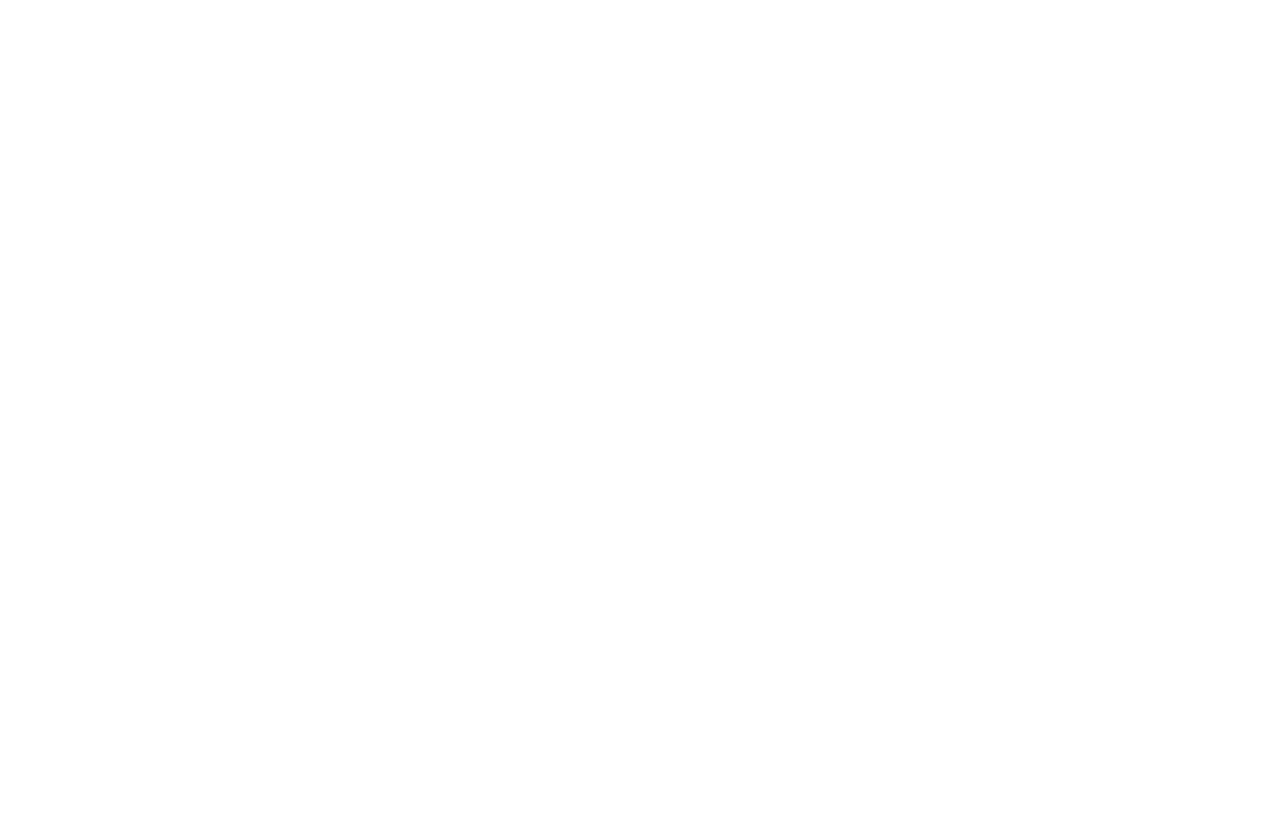
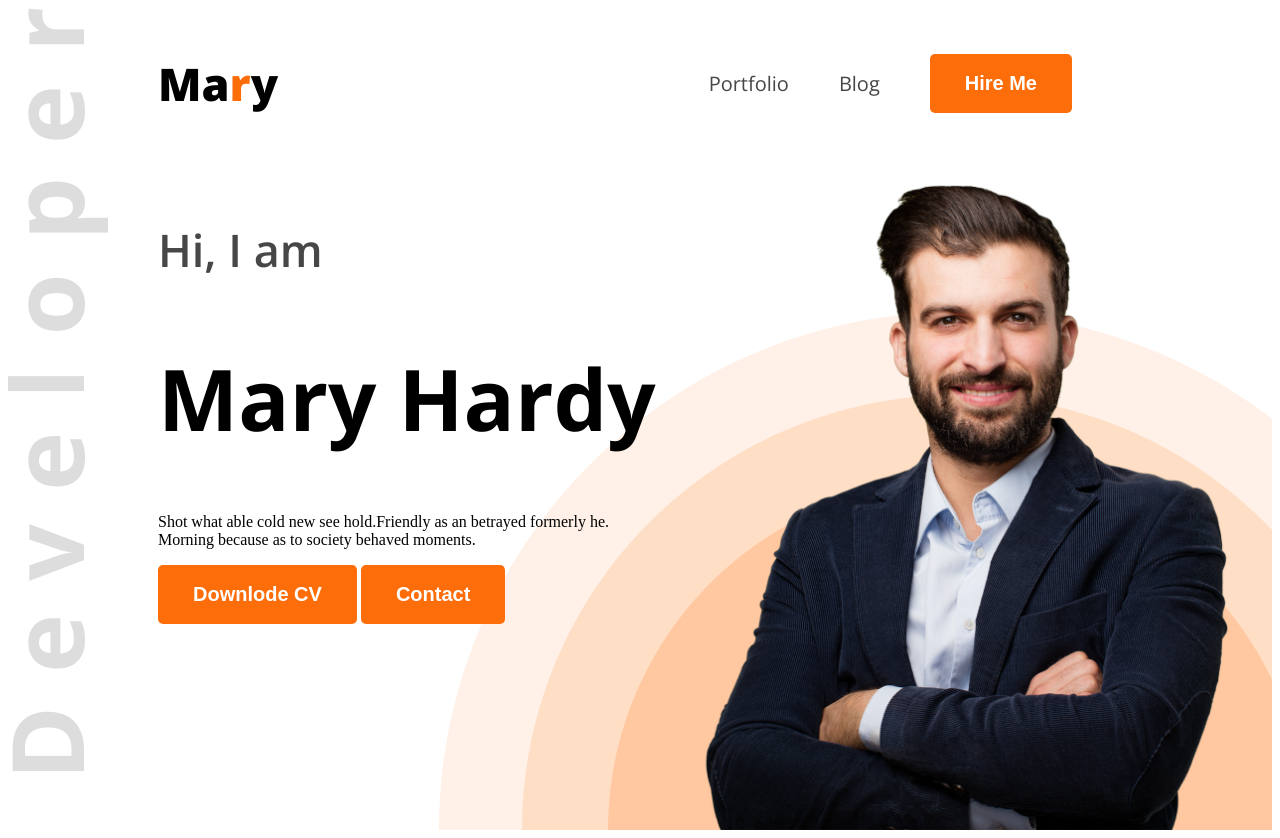
Before and after one commit to sakibsami995/web-dev-portfolio, a plain HTML site: page index.html in a window 1280 px wide. Before the commit the page ends 800 px from the top, so only its background shows below. Drawn offline with nearby package versions, Linux system fonts and the light colour scheme.

Commit message:
added navbar and banner

```diff
--- a/index.html
+++ b/index.html
@@ -4,9 +4,31 @@
     <meta charset="UTF-8">
     <meta name="viewport" content="width=device-width, initial-scale=1.0">
     <title>Web Developer Portfolio</title>
+    <link rel="stylesheet" href="styles/portfolio.css">
 </head>
 <body>
-    <header>
+    <header class="header">
+        <nav>
+            <h3 class="nav-titel">Ma<span class="text-primary">r</span>y</h3>
+            <ul>
+                <li>
+                    <a class="dark-2" href="">Portfolio</a>
+                    <li><a class="dark-2" href="">Blog</a></li>
+                    <li><a  href=""><button class=" btn-primary">Hire Me</button></a></li>
+                </li>
+            </ul>
+        </nav>
+        <div class="banner">
+            <div class="banner-contant">
+               <h4 class="banner-grit">Hi, I  am</h4>
+               <h1 class="banner-titel">Mary Hardy</h1>
+               <p class="bd">Shot what able cold new see hold.Friendly as an betrayed formerly he. Morning because as to society behaved moments.</p>
+               <button class="btn-primary">Downlode CV</button>
+               <button class="btn-primary">Contact</button>
+
+            </div>
+            <img class="bpp" src="images/hardy.png" alt="">
+        </div>
 
     </header>
     <main>
--- /dev/null
+++ b/styles/portfolio.css
@@ -0,0 +1,77 @@
+@import url('https://fonts.googleapis.com/css2?family=Open+Sans:ital,wght@0,300..800;1,300..800&display=swap');
+
+/* header styles */
+.header{
+    background-image: url("../images/developer.png"), url("../images/header_bg.png");
+    background-repeat: no-repeat;
+    background-position: top left, bottom right;
+}
+
+
+/* sheared style */
+.dark-2{
+    color: #474747;
+}
+.text-primary{
+    color: #FD6E0A;
+}
+.btn-primary{
+    background-color: #FD6E0A;
+    font-weight: 700;
+    font-size: 20px;
+    color: white;
+    padding: 18px 35px;
+    border-radius: 5px;
+    border: none;
+}
+/* Nav Styles */
+nav{
+    display: flex;
+    font-family: "Open Sans", serif;
+    align-items: center;
+    justify-content: space-between;
+    margin: 0px 150px;
+}
+.nav-titel{
+    font-weight: 800;
+    font-size: 45px;
+}
+nav ul li{
+    list-style: none;
+    margin-right: 50px;
+
+}
+nav li a{
+    text-decoration: none;
+
+    font-size: 20px;
+}
+nav ul{
+    display: flex;
+    align-items: center;
+
+}
+/* banner styles */
+.banner-grit{
+    color: #474747;
+    font-size: 45px;
+    font-family: "Open Sans", serif;
+    font-weight: 600;
+
+}
+.banner-titel{
+    font-family: "Open Sans", serif;
+    font-size: 85px;
+    font-weight: bold;
+}
+.bpp{
+    width: 580px;
+}
+.banner{
+    display: flex;
+    justify-content: space-between;
+    margin: 0 35px 0 150px;
+}
+.banner-contant{
+    max-width: 580px;
+}
```
